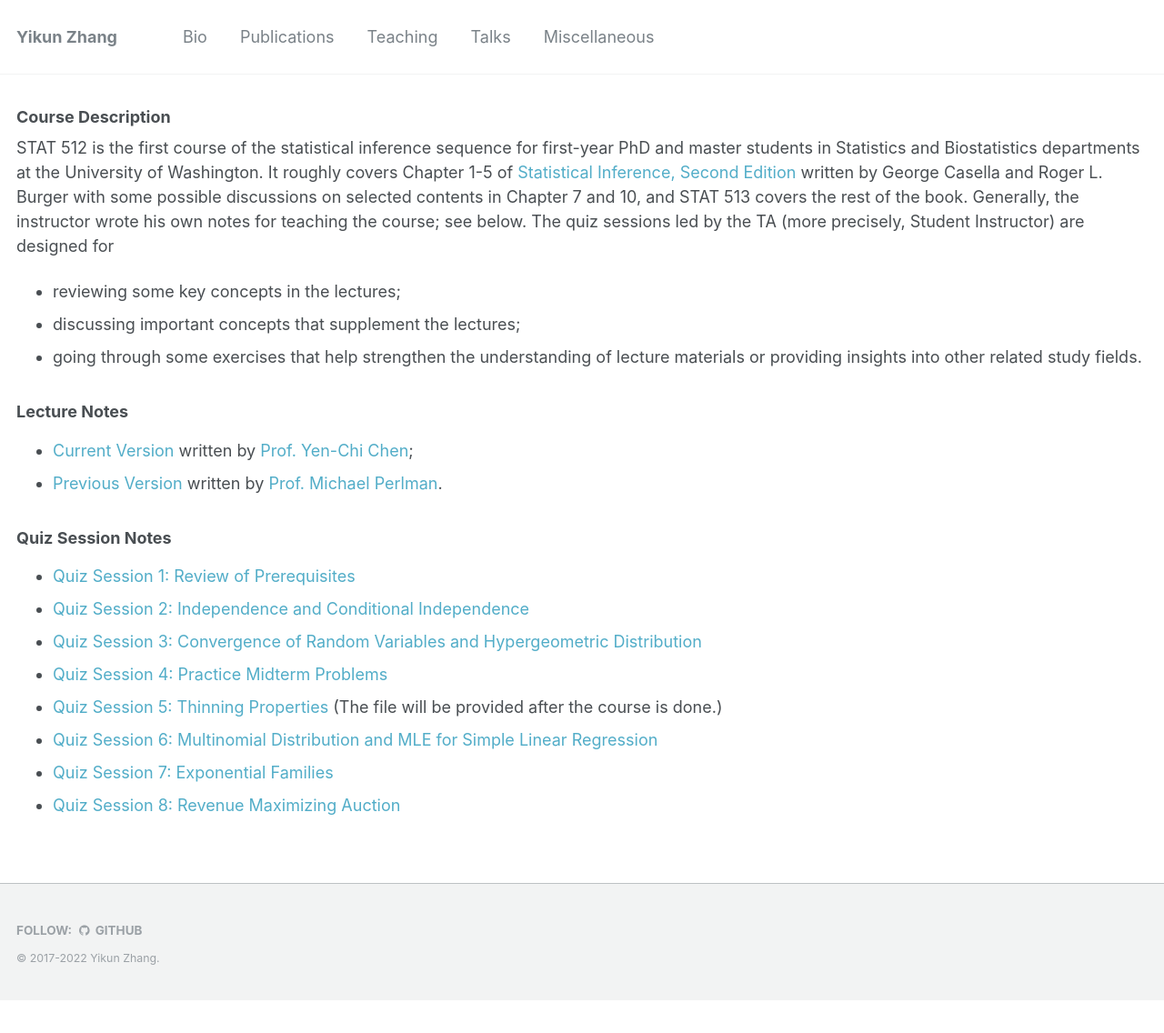
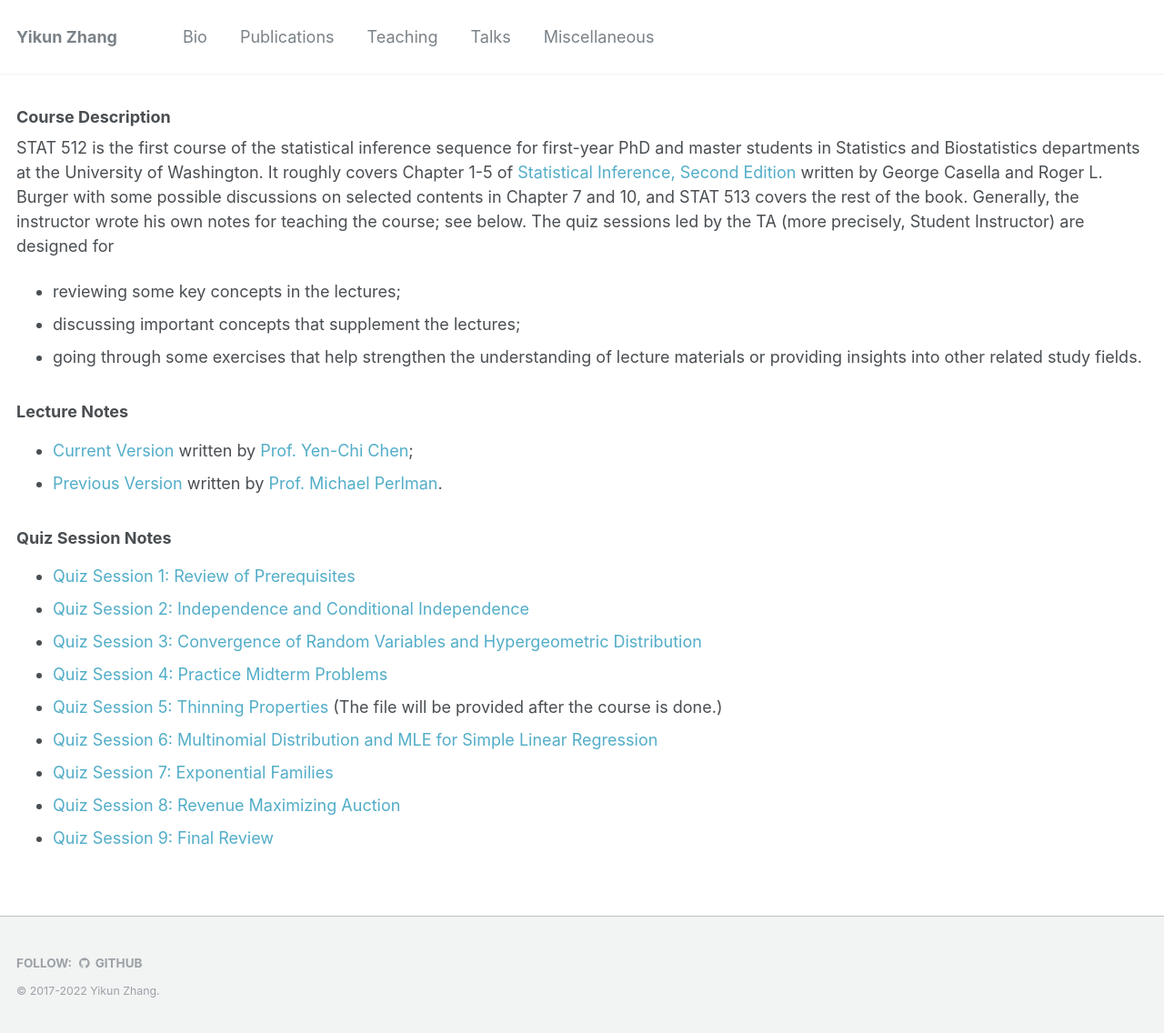
Before and after one commit to zhangyk8/zhangyk8.github.io, a Jekyll site: the page built from _teaching/stat512_uw.md, in a window 1280 px wide. Shown: the whole page at 91% size. Built offline with Jekyll 4.4.1, drawn with Linux system fonts in a browser that asks for light colours; before the commit the page ends 1100 px from its top, so only the background shows below that.

Commit message:
Update stat512_uw.md

```diff
--- a/_teaching/stat512_uw.md
+++ b/_teaching/stat512_uw.md
@@ -33,3 +33,4 @@ STAT 512 is the first course of the statistical inference sequence for first-yea
 - [Quiz Session 6: Multinomial Distribution and MLE for Simple Linear Regression](file_stat512/Quiz6_solution.pdf)
 - [Quiz Session 7: Exponential Families](file_stat512/Quiz7_solution.pdf)
 - [Quiz Session 8: Revenue Maximizing Auction](file_stat512/Quiz8_solution.pdf)
+- [Quiz Session 9: Final Review](file_stat512/Quiz9_review.pdf)
```
